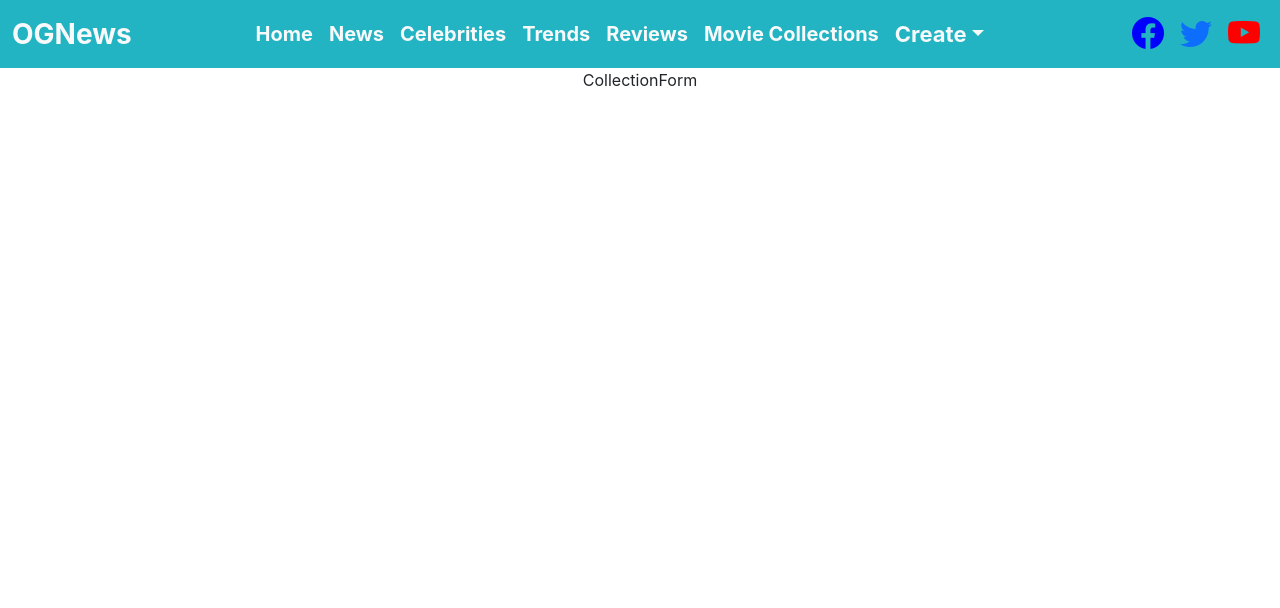
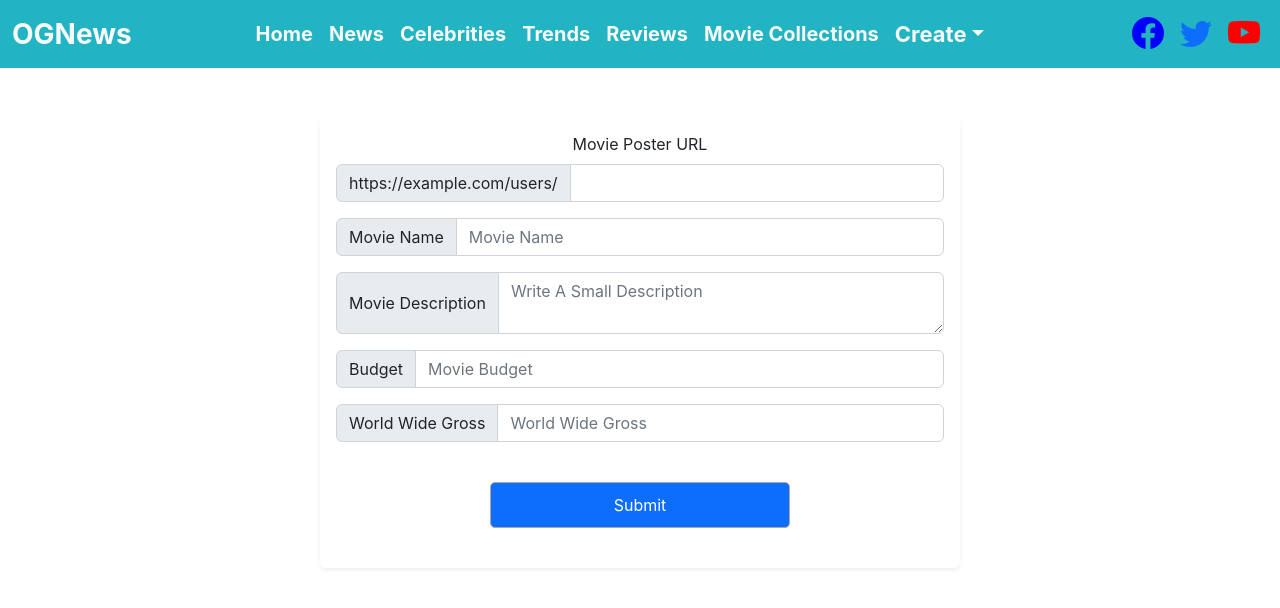
Before and after one commit to yasirsd10/og-news, a React (Create React App) app: page /collectionForm in a window 1280 px wide. Shown: the top 608 px of the page. Built offline with nearby package versions, Linux system fonts and the light colour scheme.

Commit message:
Database created and posted reviews

```diff
--- a/package.json
+++ b/package.json
@@ -8,6 +8,7 @@
     "@testing-library/user-event": "^13.5.0",
     "axios": "^1.1.3",
     "bootstrap": "^5.2.2",
+    "firebase": "^9.12.1",
     "react": "^18.2.0",
     "react-bootstrap": "^2.5.0",
     "react-dom": "^18.2.0",
--- a/src/App.js
+++ b/src/App.js
@@ -3,7 +3,7 @@ import Navbar from "./components/homeComponents/navbar";
 import Output from "./output";
 import { BrowserRouter as Router, Route, Switch } from "react-router-dom";
 import ReviewForm from "./components/movieReview/reviewForm";
-import CollectionForm from "./components/collectionForm";
+import CollectionForm from "./components/movieCollections/collectionForm";
 import NewsForm from "./components/newsForm";
 import ReviewArea from "./components/movieReview/reviewArea";
 import ReviewMapping from "./components/movieReview/reviewMapping";
--- a/src/components/collectionForm.js
+++ /dev/null
@@ -1,9 +0,0 @@
-import React from 'react'
-
-function CollectionForm() {
-  return (
-    <div id='collectionForm'>CollectionForm</div>
-  )
-}
-
-export default CollectionForm
--- /dev/null
+++ b/src/components/movieCollections/collectionForm.js
@@ -0,0 +1,222 @@
+import axios from "axios";
+import React from "react";
+import { useState } from "react";
+
+const colors = {
+  orange: "#FFBA5A",
+  grey: "#a9a9a9",
+};
+
+export default function CollectionForm() {
+  const [moviePoster, setMoviePoster] = useState("");
+  const [movieName, setMovieName] = useState("");
+  const [movieDescription, setMovieDescription] = useState("");
+  const [movieBudget, setMovieBudget] = useState("");
+  const [movieGross, setMovieGross] = useState("");
+
+  const [showError, setShowError] = useState();
+
+
+  // useEffect(() => {
+  //   const movieReviewData = collection(db, 'reviews');
+
+  //   onSnapshot(movieReviewData, (reviewSnapshot) => {
+  //     const allReviews = reviewSnapshot.docs.map((studentDocument) =>
+  //       studentDocument.data()
+  //     );
+  //     console.log(':: All Review Data ::', allReviews);
+  //   });
+
+  //   onSnapshot(collection(db, 'reviews'), (reviewSnapshot) => {
+  //     const reviews = reviewSnapshot.docs.map((todo) => {
+  //       return {
+  //         id: todo.id,
+  //         ...todo.data(),
+  //         todoDocument: todo,
+  //       };
+  //     });
+  //     console.log(':: ALL Reviews ::', reviews);
+  //     setTodos(reviews);
+  //   });
+  // }, []);
+
+  const onSubmitClick = (e) => {
+    e.preventDefault();
+
+    if (moviePoster && movieName && movieBudget && movieGross) {
+      const reviewObj = {
+        moviePoster: moviePoster,
+        movieName: movieName,
+        movieDescription: movieDescription,
+        movieBudget: movieBudget,
+        movieGross: movieGross,
+      };
+      setShowError(false);
+      const sheetUrl =
+        "https://sheet.best/api/sheets/5341beec-1c74-48c7-800f-a7f37f42e9d0";
+
+      axios.post(sheetUrl, reviewObj).then(() => {
+        console.log("post successfully");
+        setMovieName('');
+        setMovieDescription('');
+        setMoviePoster('');
+        setMovieBudget('');
+        setMovieGross('');
+      });
+    } else {
+      setShowError(true);
+    }
+  };
+
+  return (
+    <form onSubmit={onSubmitClick}>
+      <div style={styles.container} className="mt-5">
+        <div className="shadow-sm p-3 mb-5 bg-body rounded ">
+        { showError ? <div className ="alert alert-danger alert-dismissible fade show" role="alert">
+          <strong>Please Fill All Inputs</strong>
+          <button type="button" className ="btn-close" data-bs-dismiss="alert" aria-label="Close"></button></div> : null}
+        <label for="basic-url" className ="form-label">
+          Movie Poster URL
+        </label>
+        <div>
+        <div className ="input-group mb-3">
+          <span className ="input-group-text" id="basic-addon3">
+            https://example.com/users/
+          </span>
+          <input
+            type="text"
+            className ="form-control"
+            id="basic-url"
+            aria-describedby="basic-addon3"
+            value={moviePoster}
+            onChange={(e) => {
+              setMoviePoster(e.target.value);
+            }}
+          />
+        </div>
+        <div className ="input-group mb-3">
+          <span className ="input-group-text" id="basic-addon1">
+            Movie Name
+          </span>
+          <input
+            type="text"
+            className ="form-control"
+            placeholder="Movie Name"
+            aria-label="Username"
+            aria-describedby="basic-addon1"
+            Value={movieName}
+            onChange={(e) => setMovieName(e.target.value)}
+          />
+        </div>
+        <div className="input-group mb-3">
+          <span className="input-group-text">Movie Description</span>
+          <textarea
+            className ="form-control"
+            aria-label="With textarea"
+            placeholder="Write A Small Description"
+            Value={movieDescription}
+            // onChange={(e) => setMovieReview(e.target.value)}
+          ></textarea>
+        </div>
+        <div className ="input-group mb-3">
+          <span className ="input-group-text" id="basic-addon1">
+            Budget
+          </span>
+          <input
+            type="number"
+            className ="form-control"
+            placeholder="Movie Budget"
+            aria-label="Username"
+            aria-describedby="basic-addon1"
+            Value={movieBudget}
+            onChange={(e) => setMovieName(e.target.value)}
+          />
+        </div>
+        <div className ="input-group mb-3">
+          <span className ="input-group-text" id="basic-addon1">
+            World Wide Gross
+          </span>
+          <input
+            type="number"
+            className ="form-control"
+            placeholder="World Wide Gross"
+            aria-label="Username"
+            aria-describedby="basic-addon1"
+            Value={movieGross}
+            onChange={(e) => setMovieName(e.target.value)}
+          />
+        </div>
+        <div className="d-flex justify-content-center">
+          <button
+            className="my-4 btn btn-primary"
+            style={styles.button}
+            type="submit"
+          >
+            Submit
+          </button>
+        </div>
+        </div>
+        </div>
+      </div>
+    </form>
+  );
+}
+
+
+
+
+
+
+
+
+
+
+const styles = {
+  container: {
+    display: "flex",
+    minHeight: "100%",
+    flexDirection: "column",
+    alignitems: "start",
+    justifycontent: "start",
+    margin: "0 auto",
+    width: "50%",
+  },
+  formContainer: {
+    display: "flex",
+    flexDirection: "column",
+    border: "1px solid rgba(0, 0, 0, .5)",
+    boxshadow: "1px 1px 2px rgba(255, 255, 255, .5)",
+  },
+  movieName: {
+    border: "1px solid #a9a9a9",
+    borderRadius: 5,
+    padding: 10,
+    minHeight: 50,
+    width: 300,
+  },
+  stars: {
+    display: "flex",
+    flexDirection: "row",
+    justifycontent: "center",
+  },
+  textarea: {
+    border: "1px solid #a9a9a9",
+    borderRadius: 5,
+    padding: 10,
+    margin: "20px 0",
+    minHeight: 100,
+    width: 300,
+  },
+  starsContainer: {
+    display: "flex",
+    flexDirection: "column",
+    alignitems: "center",
+  },
+
+  button: {
+    border: "1px solid #a9a9a9",
+    borderRadius: 5,
+    width: 300,
+    padding: 10,
+  },
+};
--- a/src/components/movieReview/reviewForm.js
+++ b/src/components/movieReview/reviewForm.js
@@ -3,6 +3,15 @@ import React from "react";
 import { useState } from "react";
 import { Form } from "react-bootstrap";
 import { FaStar } from "react-icons/fa";
+import { db } from '../../firebase';
+import {
+  collection,
+  onSnapshot,
+  addDoc,
+  updateDoc,
+  deleteDoc,
+  doc,
+} from 'firebase/firestore';
 
 const colors = {
   orange: "#FFBA5A",
@@ -32,25 +41,22 @@ export default function ReviewForm() {
     setHoverValue(undefined);
   };
 
+  const createReview = () => {
+    addDoc(collection(db, 'reviews'), {
+      moviePoster: moviePoster,
+      movieName: movieName,
+      movieReview: movieReview });
+      console.log("post successfully");
+        setMovieName('');
+        setMovieReview('');
+        setMoviePoster('');
+  };
+
   const onSubmitClick = (e) => {
     e.preventDefault();
 
     if (moviePoster && movieName && movieReview) {
-      const reviewObj = {
-        moviePoster: moviePoster,
-        movieName: movieName,
-        movieReview: movieReview,
-      };
       setShowError(false);
-      const sheetUrl =
-        "https://sheet.best/api/sheets/5341beec-1c74-48c7-800f-a7f37f42e9d0";
-
-      axios.post(sheetUrl, reviewObj).then(() => {
-        console.log("post successfully");
-        setMovieName('');
-        setMovieReview('');
-        setMoviePoster('');
-      });
     } else {
       setShowError(true);
     }
@@ -133,6 +139,7 @@ export default function ReviewForm() {
         </div>
         <div className="d-flex justify-content-center">
           <button
+          onClick={createReview}
             className="my-4 btn btn-primary"
             style={styles.button}
             type="submit"
--- /dev/null
+++ b/src/firebase.js
@@ -0,0 +1,16 @@
+import { initializeApp } from "firebase/app";
+import { getFirestore } from "firebase/firestore";
+
+
+export const firebaseConfig = {
+    apiKey: "AIzaSyAC04ZphOPvjj8ghW2gnbAcbas3Aso3ntQ",
+    authDomain: "ognews-67cee.firebaseapp.com",
+    projectId: "ognews-67cee",
+    storageBucket: "ognews-67cee.appspot.com",
+    messagingSenderId: "824274324726",
+    appId: "1:824274324726:web:9346f8855fd108719d30d7",
+    measurementId: "G-S4846VSLE3"
+  };
+
+  export  const firebaseApp = initializeApp(firebaseConfig);
+  export const db = getFirestore(firebaseApp);
--- a/src/output.js
+++ b/src/output.js
@@ -1,7 +1,7 @@
 import React from 'react'
 import Moviearticle from './components/moviearticle'
-import Collections from './components/collections'
-import Trends from './components/homeComponents/trends'
+import Collections from './components/movieCollections/collections'
+import Trends from './components/trends'
 import MovieReviews from './components/homeComponents/movieReviews'
 
 function Output() {
```
Also changed, not shown: src/components/movieCollections/collections.js (renamed from src/components/collections.js), src/components/trends.js (renamed from src/components/homeComponents/trends.js), 1 other file (tests, documents, lock files or other folders).
